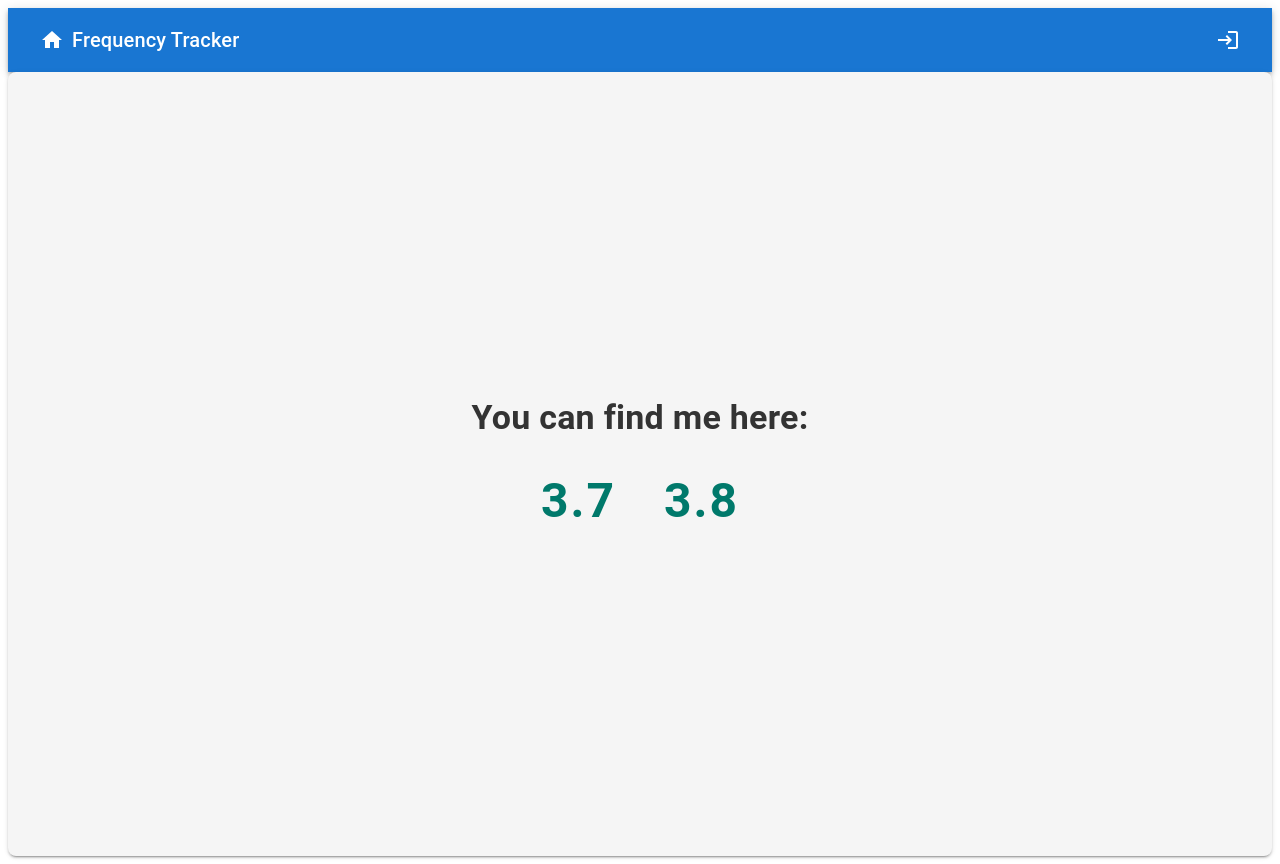
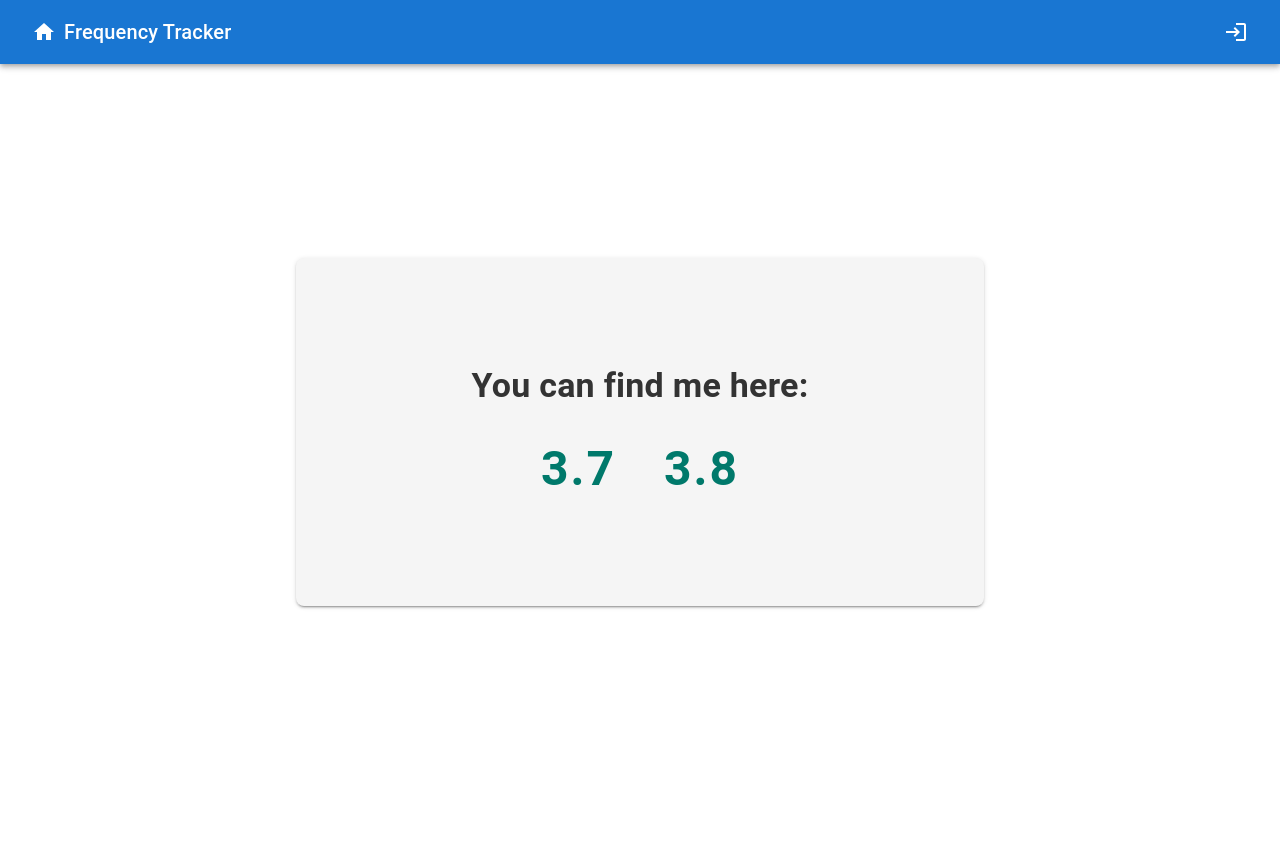
Before and after one commit to noname69node/radioFreqClient, a React (Vite) app: page / in a window 1280 px wide. After the commit the page ends 800 px from the top, so only its background shows below. Built offline with nearby package versions, Linux system fonts and the light colour scheme; no server answers.

Commit message:
some cosmetic changes

```diff
--- a/src/components/Navigation.tsx
+++ b/src/components/Navigation.tsx
@@ -1,5 +1,6 @@
 import { AppBar, Toolbar, IconButton, Typography, Box, Avatar } from "@mui/material";
-import { Home, AdminPanelSettings, Login, Logout } from "@mui/icons-material";
+import { Home, AdminPanelSettings, Login, Logout, Settings } from "@mui/icons-material";
+
 import { Link } from "react-router-dom";
 
 import { User } from "firebase/auth";
@@ -29,12 +30,7 @@ const Navigation: React.FC<NavigationProps> = ({
           Frequency Tracker
         </Typography>
 
-        {/* Admin Button (visible only if user is admin) */}
-        {isAdmin && (
-          <IconButton color="inherit" component={Link} to="/admin">
-            <AdminPanelSettings />
-          </IconButton>
-        )}
+
 
         {/* User Info (Full Name & Avatar) */}
         {user && (
@@ -46,6 +42,19 @@ const Navigation: React.FC<NavigationProps> = ({
             />
             <Typography variant="body1">{user.displayName}</Typography>
           </Box>
+        )}
+
+        {/* Admin Button (visible only if user is admin) */}
+        {isAdmin && (
+          <IconButton color="inherit" component={Link} to="/admin">
+            <AdminPanelSettings />
+          </IconButton>
+        )}
+
+        {user && (
+          <IconButton color="inherit">
+            <Settings />
+          </IconButton>
         )}
 
         {/* Login/Logout Button */}
--- a/src/index.css
+++ b/src/index.css
@@ -0,0 +1,3 @@
+body {
+    margin: 0;
+}
--- a/src/pages/MainPage.tsx
+++ b/src/pages/MainPage.tsx
@@ -28,6 +28,7 @@ const MainPage = () => {
 
   return (
     <Box>
+      {/* Navigation Bar */}
       <Navigation
         user={user}
         isAdmin={isAdmin}
@@ -35,18 +36,26 @@ const MainPage = () => {
         onLogout={logout}
       />
 
+      {/* Centered Content */}
       <Box
         display="flex"
-        flexDirection="column"
         justifyContent="center"
         alignItems="center"
-        height="calc(100vh - 64px)"
+        height="calc(100vh - 64px)" // Ensures vertical centering
+      >
+        <Box
           sx={{
+            width: "50%",
+            minHeight: "300px",
             backgroundColor: "#f5f5f5",
             textAlign: "center",
             p: 3,
             borderRadius: 2,
             boxShadow: 2,
+            display: "flex",
+            flexDirection: "column",
+            alignItems: "center",
+            justifyContent: "center", // Centers text inside
           }}
         >
           <Typography variant="h4" fontWeight={700} color="#333" mb={2}>
@@ -57,15 +66,15 @@ const MainPage = () => {
               display: "flex",
               justifyContent: "center",
               alignItems: "center",
-            gap: "3rem", // Adds spacing between 3,7 and 3,8
-            mt: 2, // Adds some margin on top
+              gap: "3rem",
+              mt: 2,
             }}
           >
             <Typography
               variant="h4"
               sx={{
-              fontSize: "3rem", // Bigger text
-              fontWeight: "bold", // Bold text
+                fontSize: "3rem",
+                fontWeight: "bold",
                 color: "#00796b",
                 letterSpacing: "2px",
               }}
@@ -76,8 +85,8 @@ const MainPage = () => {
             <Typography
               variant="h4"
               sx={{
-              fontSize: "3rem", // Bigger text
-              fontWeight: "bold", // Bold text
+                fontSize: "3rem",
+                fontWeight: "bold",
                 color: "#00796b",
                 letterSpacing: "2px",
               }}
@@ -85,7 +94,7 @@ const MainPage = () => {
               3.8{frequencies.frequency_38}
             </Typography>
           </Box>
-
+        </Box>
       </Box>
     </Box>
   );
```
Lines whose indentation alone changed are shown as unchanged.
